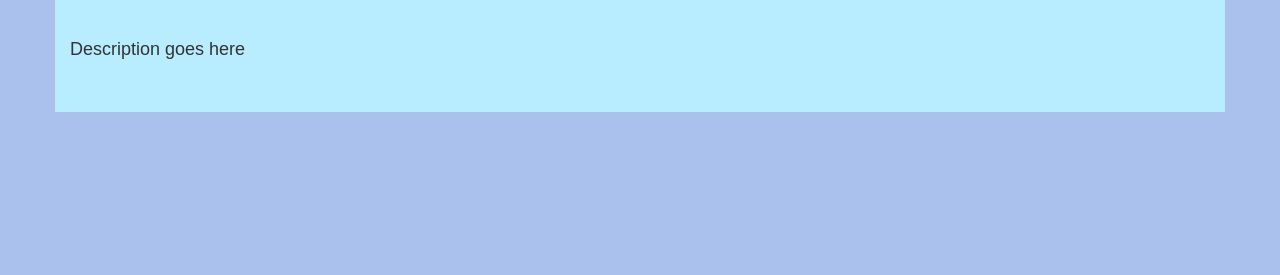
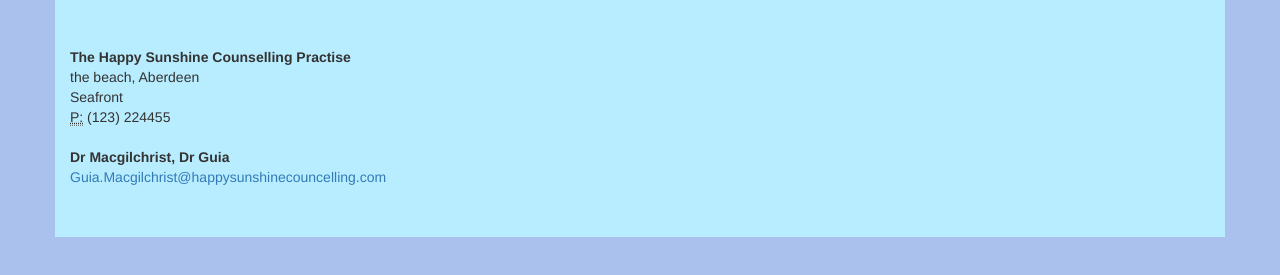
Before and after one commit to jazmacg/Project, a plain HTML site: page contact us.html in a window 1280 px wide. Shown: the part 317-592 px from the top of the page. Drawn offline with nearby package versions, Linux system fonts and the light colour scheme; a web font is replaced by a local one.

Commit message:
Update contact us.html
added address and contact us link

```diff
--- a/contact us.html
+++ b/contact us.html
@@ -33,7 +33,18 @@
 
   </div>
   <h1 class="title">Get in Touch with Us</h1>
-  <p>Description goes here</p>
+  <p><address>
+    <strong>The Happy Sunshine Counselling Practise</strong><br>
+  the beach, Aberdeen<br>
+  Seafront<br>
+  <abbr title="Phone">P:</abbr> (123) 224455
+</address>
+
+<address>
+  <strong>Dr Macgilchrist, Dr Guia</strong><br>
+  <a href="mailto:#">Guia.Macgilchrist@happysunshinecouncelling.com</a>
+</address>
+  </p>
 
 </div>
 
```
